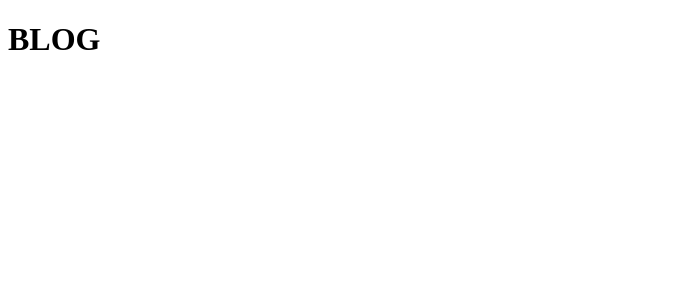
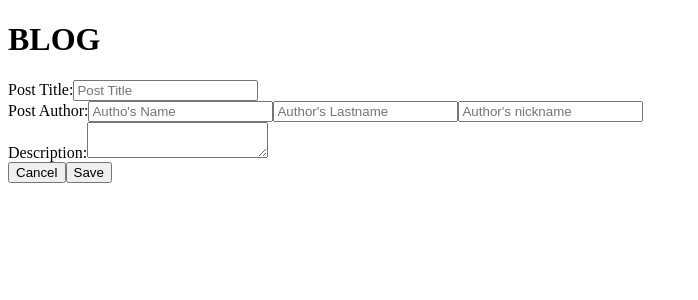
Before and after one commit to alhana-yo/trasteandoConVue, a Vue app in the folder my-app/: page /post/edit/1 in a window 1280 px wide. Shown: the top 300 px of the page, without its empty margins (0-698 px from the left). Built offline with nearby package versions, Linux system fonts and the light colour scheme; no server answers.

Commit message:
Change post instead of book in routes and components name

```diff
--- a/my-app/src/components/BookDetail.vue
+++ b/my-app/src/components/PostDetail.vue
@@ -1,28 +1,32 @@
-
-
 <template>
   <div>
-    <h2>{{post.postTitle}}</h2>
-    <p>{{post.name}} {{post.lastName}}</p>
-    <p>{{post.nickname}}</p>
+    <h2>{{ post.postTitle }}</h2>
+    <p>{{ post.name }} {{ post.lastName }}</p>
+    <p>{{ post.nickname }}</p>
     <div>
       <label>Id:</label>
-      {{post.id}}
+      {{ post.id }}
     </div>
     <div>
       <label>Description:</label>
-      {{post.postText}}
+      {{ post.postText }}
     </div>
 
     <ul class="list">
       <p>Comments</p>
-      <li class="list--item" v-for="comment in postComments" :key="comment.commentId">
-        <p>{{comment.nickname}}</p>
-        <p>Id: {{comment.commentId}}</p>
-        <p>{{comment.date}}</p>
-        <p>{{comment.text}}</p>
+      <li
+        class="list--item"
+        v-for="comment in postComments"
+        :key="comment.commentId"
+      >
+        <p>{{ comment.nickname }}</p>
+        <p>Id: {{ comment.commentId }}</p>
+        <p>{{ comment.date }}</p>
+        <p>{{ comment.text }}</p>
         <button @click="editTheComment(comment.commentId)">Edit comment</button>
-        <button @click="deleteComment(comment.commentId)">Delete comment</button>
+        <button @click="deleteComment(comment.commentId)">
+          Delete comment
+        </button>
       </li>
     </ul>
     <div v-if="this.show">
@@ -79,16 +83,16 @@ export default {
 
   methods: {
     gotoPosts() {
-      this.$router.push("/books");
+      this.$router.push("/posts");
     },
     gotoEdit() {
       let id = this.$route.params.id;
-      this.$router.push("/book/edit/" + id);
+      this.$router.push("/post/edit/" + id);
     },
     deletePost() {
       let id = this.$route.params.id;
       deleteItem(id);
-      this.$router.push("/books");
+      this.$router.push("/posts");
     },
     addComment() {
       if (!(this.newComment.nickname && this.newComment.text)) {
--- a/my-app/src/components/BookEdit.vue
+++ b/my-app/src/components/PostEdit.vue
@@ -17,7 +17,7 @@
       <textarea v-model="post.postText"></textarea>
     </div>
 
-    <button @click="gotoBook()">Cancel</button>
+    <button @click="gotoPost()">Cancel</button>
     <button @click="saveEdition()">Save</button>
   </div>
 </template>
@@ -44,14 +44,14 @@ export default {
     }
   },
   methods: {
-    gotoBook() {
+    gotoPost() {
       let id = this.$route.params.id;
-      this.$router.push("/book/" + id);
+      this.$router.push("/post/" + id);
     },
     saveEdition() {
       let id = this.$route.params.id;
 
-      edit(this.post, id).then(() => this.$router.push("/book/" + id));
+      edit(this.post, id).then(() => this.$router.push("/post/" + id));
     }
   }
 };
--- a/my-app/src/components/BookList.vue
+++ b/my-app/src/components/PostList.vue
@@ -3,7 +3,9 @@
     <h2>POSTS</h2>
     <ul>
       <li v-for="post in posts" :key="post.id">
-        <router-link :to="'/book/' + post.id">{{ post.id }} - {{ post.postTitle }}</router-link>
+        <router-link :to="'/post/' + post.id"
+          >{{ post.id }} - {{ post.postTitle }}</router-link
+        >
       </li>
     </ul>
 
@@ -32,7 +34,7 @@ export default {
   },
   methods: {
     newPost() {
-      this.$router.push("/book/new");
+      this.$router.push("/post/new");
     }
   }
 };
--- a/my-app/src/components/BookNew.vue
+++ b/my-app/src/components/PostNew.vue
@@ -1,10 +1,7 @@
 <template>
   <div>
-    <h2>{{post.title}}</h2>
-    <!-- <p>
-      <span>Id:</span>
-      {{post.id}}
-    </p>-->
+    <h2>{{ post.title }}</h2>
+
     <div>
       <label>Author:</label>
       <input v-model="post.name" placeholder="Name" />
@@ -20,14 +17,12 @@
       <textarea v-model="post.postText"></textarea>
     </div>
 
-    <button @click="gotoBooks()">Cancel</button>
+    <button @click="gotoPosts()">Cancel</button>
     <button @click="save()">Save</button>
   </div>
 </template>
 
 <script>
-// import books from "./books.js";
-
 import { getPost, createPost } from "../postsNormalize.js";
 
 export default {
@@ -49,8 +44,8 @@ export default {
     }
   },
   methods: {
-    gotoBooks() {
-      this.$router.push("/books");
+    gotoPosts() {
+      this.$router.push("/posts");
     },
     save() {
       if (
@@ -65,7 +60,7 @@ export default {
         alert("You need to complete all the fields");
       } else {
         createPost(this.post);
-        this.$router.push("/books");
+        this.$router.push("/posts");
       }
     }
   }
```
Also changed, not shown: my-app/src/router.js (+9 -9 lines).
